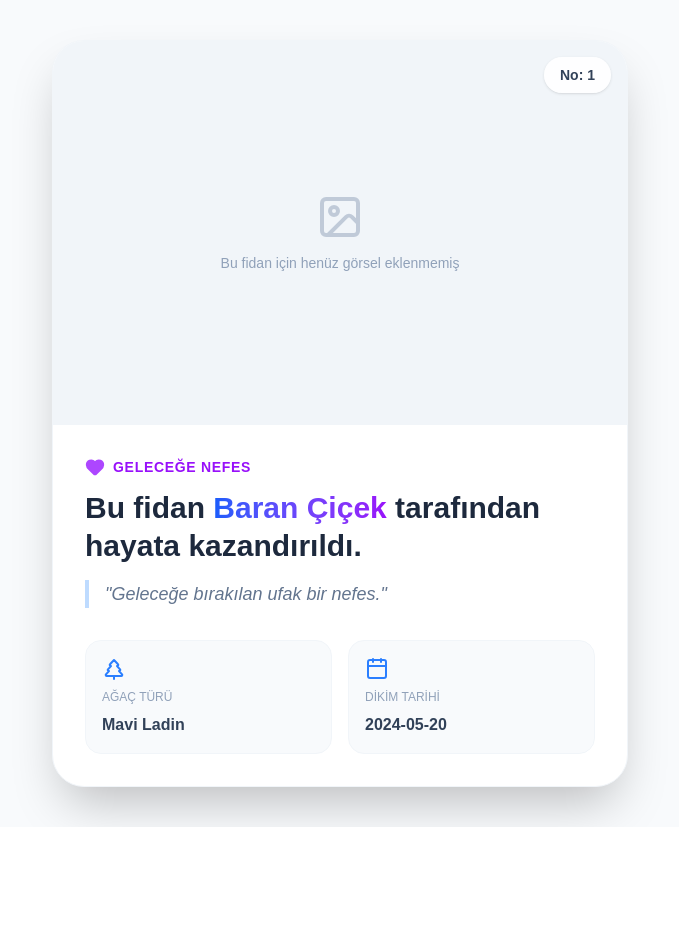
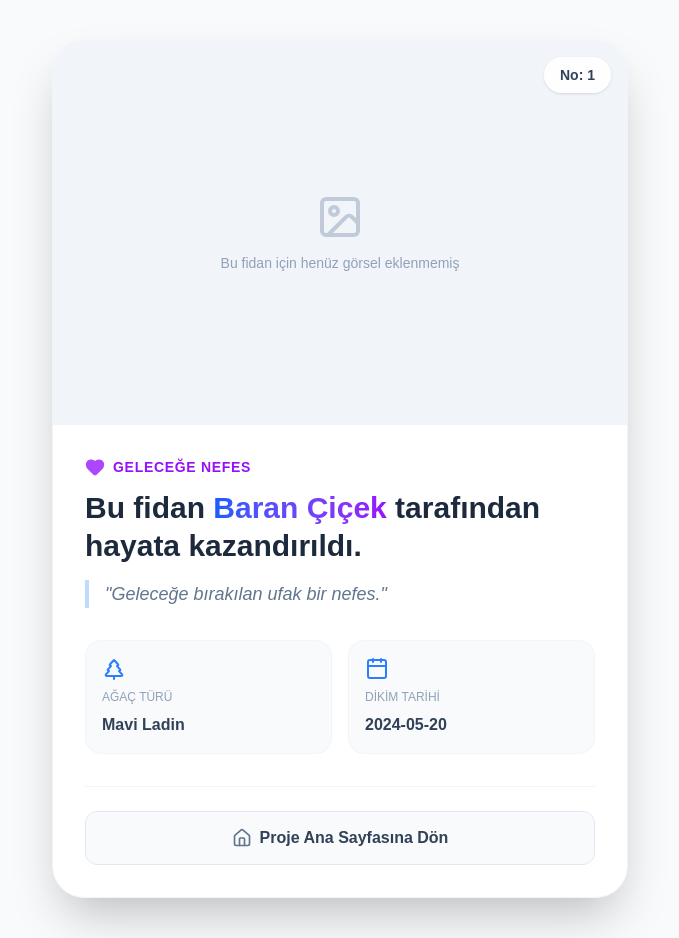
Before and after one commit to Rainclover8/Unides-Project, a Next.js app: page /fidan/fidan-001 in a window 1280 px wide. Shown: the whole page, without its empty margins (300-979 px from the left). Before the commit the page ends 827 px from the top, so only its background shows below. Built offline with nearby package versions, Linux system fonts and the light colour scheme.

Commit message:
Add home button to FidanPage for easy navigation and improve image placeholder display

```diff
--- a/app/fidan/[id]/page.tsx
+++ b/app/fidan/[id]/page.tsx
@@ -1,8 +1,8 @@
 import fidanVerisi from '@/data/fidanlar.json';
 import Image from 'next/image';
+import Link from 'next/link'; // Sayfalar arası hızlı geçiş için ekledik
 import { notFound } from 'next/navigation';
-// ImageIcon olarak import ettik ki Next.js'in kendi Image bileşeniyle isimleri çakışmasın
-import { Calendar, TreePine, Heart, Image as ImageIcon } from 'lucide-react';
+import { Calendar, TreePine, Heart, Image as ImageIcon, Home } from 'lucide-react'; // Home ikonunu ekledik
 
 export function generateStaticParams() {
   return fidanVerisi.map((fidan) => ({
@@ -36,14 +36,12 @@ export default async function FidanPage({ params }: { params: Promise<{ id: stri
               priority
             />
           ) : (
-            /* Eğer fotoğraf yoksa bu şık yer tutucuyu göster */
             <div className="flex flex-col items-center justify-center text-slate-400">
               <ImageIcon className="w-12 h-12 mb-3 opacity-50" />
               <span className="text-sm font-medium">Bu fidan için henüz görsel eklenmemiş</span>
             </div>
           )}
 
-          {/* Sağ üstteki fidan numarası her zaman gözüksün */}
           <div className="absolute top-4 right-4 bg-white/90 backdrop-blur px-4 py-1.5 rounded-full shadow-sm">
             <span className="text-sm font-bold text-slate-700">No: {fidan.fidan_no}</span>
           </div>
@@ -59,7 +57,7 @@ export default async function FidanPage({ params }: { params: Promise<{ id: stri
           </div>
 
           <h1 className="text-3xl font-bold text-slate-800 mb-2 leading-tight">
-            Bu fidan <span className="text-transparent bg-clip-text bg-gradient-to-r from-blue-600 to-purple-600">{fidan.diken_adi}</span> tarafından hayata kazandırıldı.
+            Bu fidan <span className="text-transparent bg-clip-text bg-linear-to-r from-blue-600 to-purple-600">{fidan.diken_adi}</span> tarafından hayata kazandırıldı.
           </h1>
 
           {fidan.mesaj && (
@@ -82,6 +80,18 @@ export default async function FidanPage({ params }: { params: Promise<{ id: stri
               <div className="text-base font-bold text-slate-700">{fidan.dikim_tarihi}</div>
             </div>
           </div>
+
+          {/* Ana Sayfaya Dön Butonu */}
+          <div className="mt-8 pt-6 border-t border-slate-100">
+            <Link
+              href="/"
+              className="flex items-center justify-center gap-2 w-full py-3.5 bg-slate-50 hover:bg-slate-100 text-slate-700 rounded-xl font-semibold transition-colors border border-slate-200"
+            >
+              <Home className="w-5 h-5 text-slate-500" />
+              Proje Ana Sayfasına Dön
+            </Link>
+          </div>
+
         </div>
       </div>
     </div>
```
